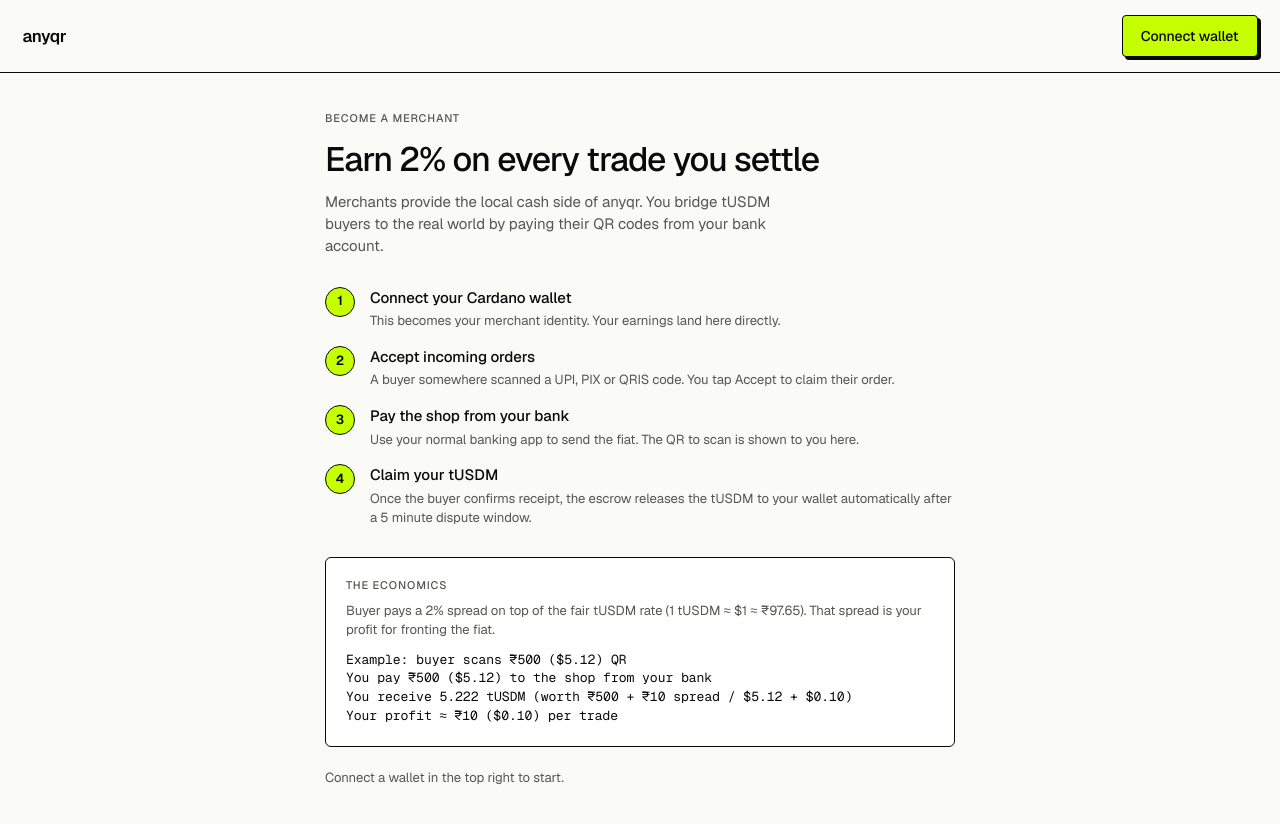
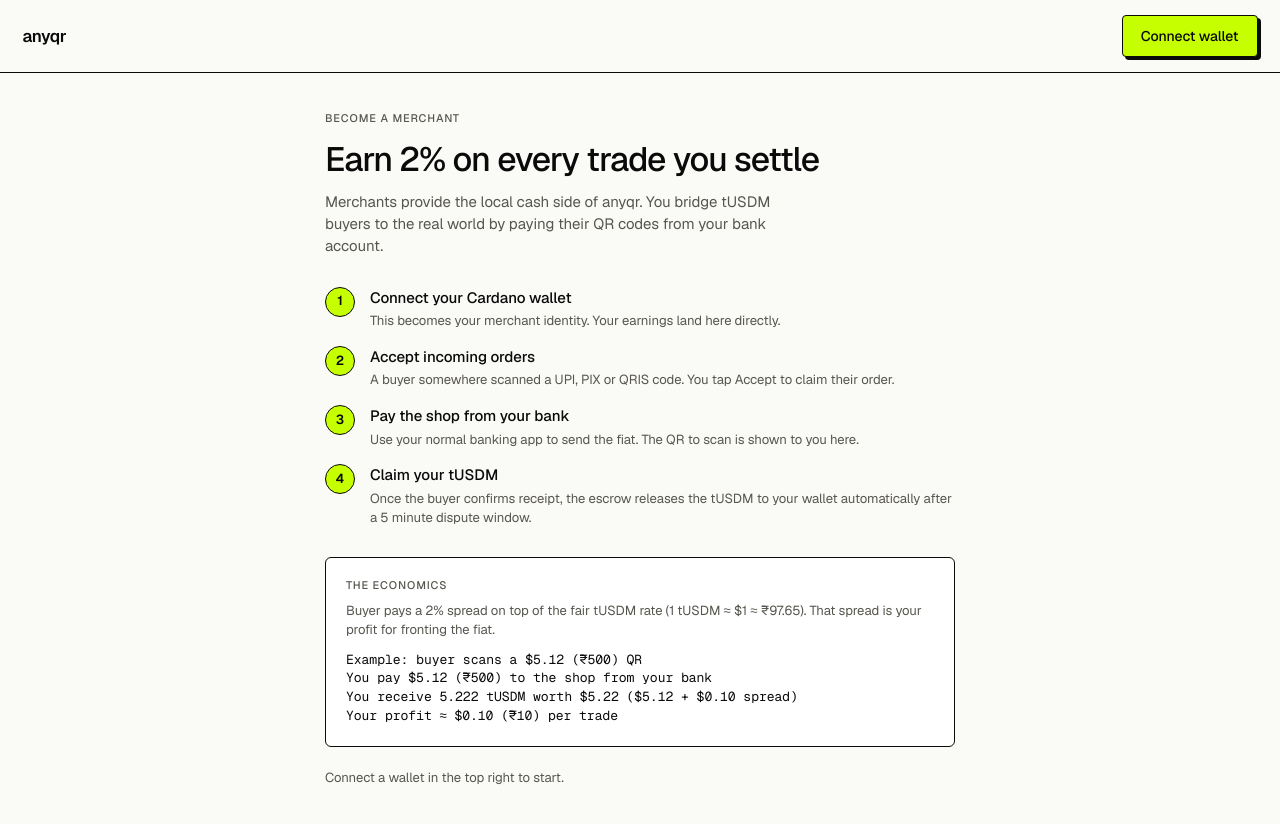
Before and after one commit to SkepX/anyqr, a Next.js app in the folder app/: page /merchant in a window 1280 px wide. Shown: the top 824 px of the page. Built offline with nearby package versions, Linux system fonts and the light colour scheme.

Commit message:
show merchant routed + earnings in USD

```diff
--- a/app/app/merchant/page.tsx
+++ b/app/app/merchant/page.tsx
@@ -284,13 +284,13 @@
               <div>
                 <div className="eyebrow mb-1">Routed</div>
                 <div className="font-mono text-[color:var(--text)]">
-                  ₹{earnings.fiat.toFixed(2)}
+                  ${(earnings.fiat / FAIR_RATE_INR_PER_USDC).toFixed(2)}
                 </div>
               </div>
               <div>
                 <div className="eyebrow mb-1">Earnings 2%</div>
                 <div className="font-mono text-[color:var(--accent-strong)]">
-                  ₹{earnings.spread.toFixed(2)}
+                  ${(earnings.spread / FAIR_RATE_INR_PER_USDC).toFixed(2)}
                 </div>
               </div>
             </div>
@@ -392,17 +392,17 @@
           ≈ ₹97.65). That spread is your profit for fronting the fiat.
         </div>
         <div className="text-sm font-mono">
-          Example: buyer scans ₹500 ($5.12) QR
+          Example: buyer scans a $5.12 (₹500) QR
           <br />
-          You pay ₹500 ($5.12) to the shop from your bank
+          You pay $5.12 (₹500) to the shop from your bank
           <br />
           You receive{" "}
           <span className="text-[color:var(--accent-strong)]">
             5.222 tUSDM
           </span>{" "}
-          (worth ₹500 + ₹10 spread / $5.12 + $0.10)
+          worth $5.22 ($5.12 + $0.10 spread)
           <br />
-          Your profit ≈ ₹10 ($0.10) per trade
+          Your profit ≈ $0.10 (₹10) per trade
         </div>
       </div>
 
```
